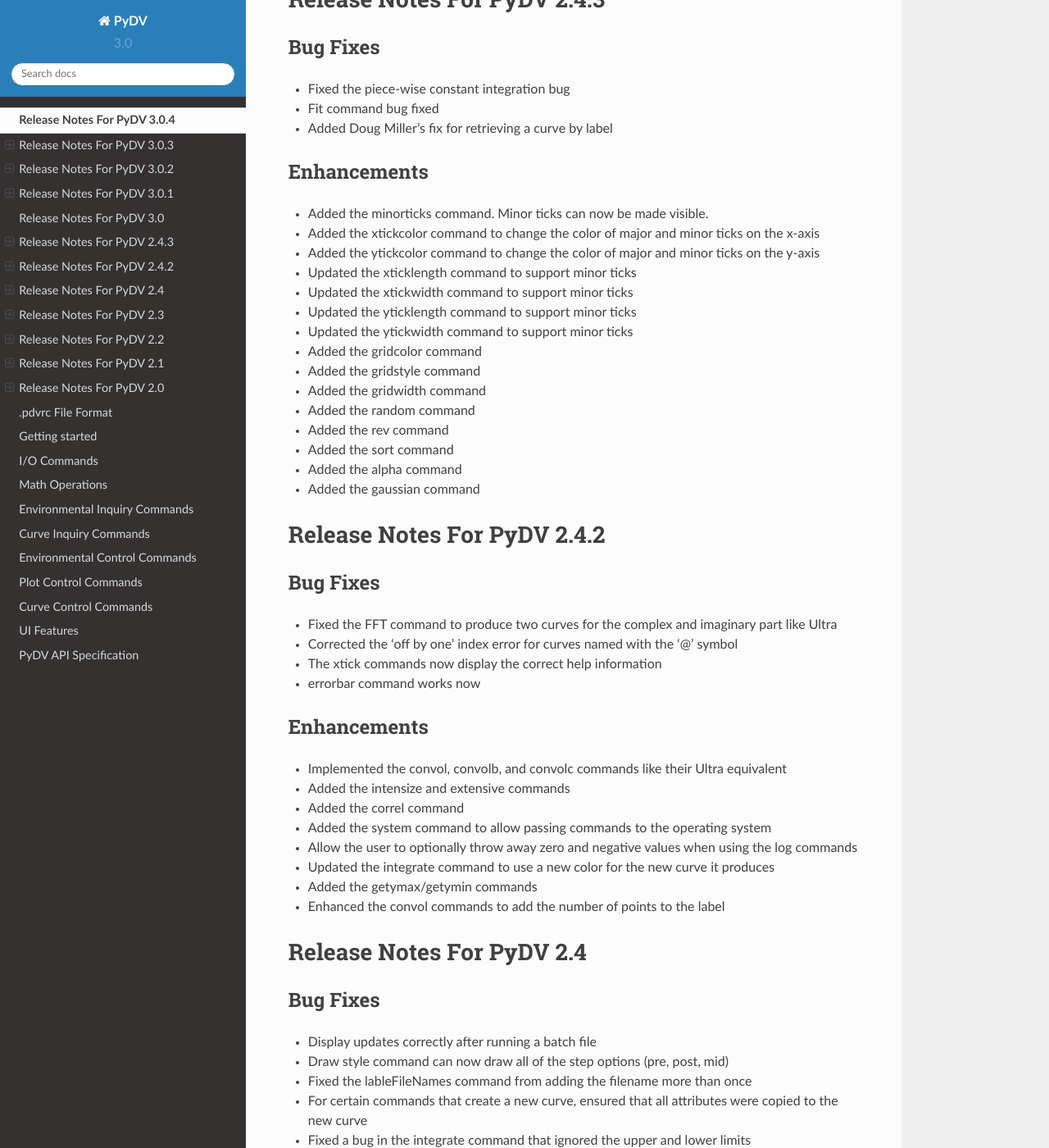
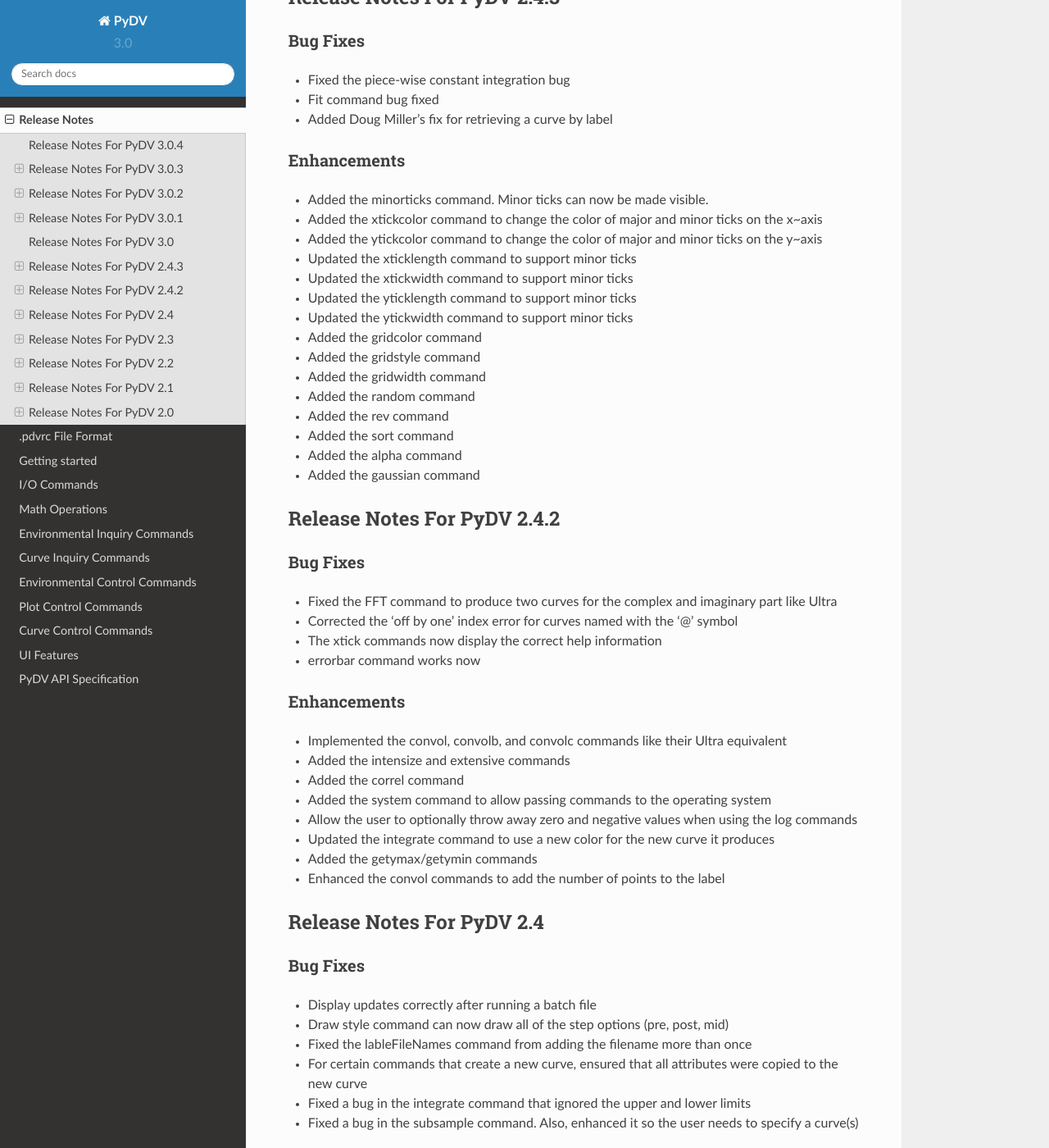
Before and after one commit to LLNL/PyDV, a Sphinx documentation site: the page built from pydv/docs/release_notes.rst, in a window 1280 px wide and 1400 px high, scrolled down 1528 px. Shown: the whole window at 82% size. Built offline with Sphinx 7.4.7 and the Read the Docs theme 2.0.0, drawn with Linux system fonts in a browser that asks for light colours; some of the changed text lies outside the part shown.

Commit message:
Reworking the headers for better toctree org

```diff
--- a/pydv/docs/release_notes.rst
+++ b/pydv/docs/release_notes.rst
@@ -1,7 +1,10 @@
 .. _release_notes:
 
+Release Notes
+=============
+
 Release Notes For PyDV 3.0.4
-============================
+----------------------------
 
 * Changed "ultra" to "pydv" in error messages.
 * Changed "majorminor" to "both" in grid argument.
@@ -10,10 +13,10 @@
 
 
 Release Notes For PyDV 3.0.3
-============================
+----------------------------
 
 Enhancements
-------------
+~~~~~~~~~~~~
 
 * Ability to read Sina curve sets.
 * Ability to specify which curves will appear in the legend.
@@ -21,15 +24,15 @@
 
 
 Release Notes For PyDV 3.0.2
-============================
+----------------------------
 
 Bug Fixes
----------
+~~~~~~~~~
 
 * Zoom settings from the User Interface are now persisted throughout the application.
 
 Enhancements
-------------
+~~~~~~~~~~~~
 
 * Allow simple math operations on curves that have been read in but not yet plotted.
 * Enhanced the **image** command to allow the user to define the image resolution and transparency.
@@ -40,16 +43,16 @@
 
 
 Release Notes For PyDV 3.0.1
-============================
+----------------------------
 
 Bug Fixes
----------
+~~~~~~~~~
 
 * Fixed the @ symbol range bug
 * Fixed guilims command
 
 Enhancements
-------------
+~~~~~~~~~~~~
 
 * Added **labelcurve** command that allows users to add curve letter to the legend label
 * Enhanced the **divide**, **multiply**, **add**, and **subtract** commands to support dividing by a real number
@@ -58,35 +61,35 @@
 * Updated the link in the **About** dialog popup
 
 Changes for PyDV Developers
----------------------------
+~~~~~~~~~~~~~~~~~~~~~~~~~~~
 
 * Moved repository to the LLNL Github organization
 
 
 
 Release Notes For PyDV 3.0
-==========================
+--------------------------
 
 Python 3 port with bug fixes and a lot of minor code refactoring.
 
 
 
 Release Notes For PyDV 2.4.3
-============================
+----------------------------
 
 Bug Fixes
----------
+~~~~~~~~~
 
 * Fixed the piece-wise constant integration bug
 * Fit command bug fixed
 * Added Doug Miller's fix for retrieving a curve by label
 
 Enhancements
-------------
+~~~~~~~~~~~~
 
 * Added the minorticks command. Minor ticks can now be made visible.
-* Added the xtickcolor command to change the color of major and minor ticks on the x-axis
-* Added the ytickcolor command to change the color of major and minor ticks on the y-axis
+* Added the xtickcolor command to change the color of major and minor ticks on the x~axis
+* Added the ytickcolor command to change the color of major and minor ticks on the y~axis
 * Updated the xticklength command to support minor ticks
 * Updated the xtickwidth command to support minor ticks
 * Updated the yticklength command to support minor ticks
@@ -103,10 +106,10 @@
 
 
 Release Notes For PyDV 2.4.2
-============================
+----------------------------
 
 Bug Fixes
----------
+~~~~~~~~~
 
 * Fixed the FFT command to produce two curves for the complex and imaginary part like Ultra
 * Corrected the 'off by one' index error for curves named with the '@' symbol
@@ -114,7 +117,7 @@
 * errorbar command works now
 
 Enhancements
-------------
+~~~~~~~~~~~~
 
 * Implemented the convol, convolb, and convolc commands like their Ultra equivalent
 * Added the intensize and extensive commands
@@ -128,10 +131,10 @@
 
 
 Release Notes For PyDV 2.4
-==========================
+--------------------------
 
 Bug Fixes
----------
+~~~~~~~~~
 
 * Display updates correctly after running a batch file
 * Draw style command can now draw all of the step options (pre, post, mid)
@@ -141,20 +144,20 @@
 * Fixed a bug in the subsample command. Also, enhanced it so the user needs to specify a curve(s)
 
 Enhancements
-------------
+~~~~~~~~~~~~
 
 * Added the dupx command
 * Added the xindex command
-* Added the append-curves command
+* Added the append~curves command
 * Added the average command
 * Added the max command
 * Added the min command
-* Added the get-attributes command
+* Added the get~attributes command
 * Added the stats command
 * Removed unused 'Plot Name' column in the Menu dialog
 * Piecewise constant plots are now supported
 * The font size and font color can be changed only for the legend
-* The getx and gety command now returns all the x- and y-values for a given y- or x-value respectively
+* The getx and gety command now returns all the x~ and y~values for a given y~ or x~value respectively
 * The .pdvrc file supports more default values (fontsize, lnwidth)
 * Improved the syntax of the legend command
 * Added the bkgcolor command that allows the use to change the background color of the plot, window, or both
@@ -164,16 +167,16 @@
 
 
 Release Notes For PyDV 2.3
-==========================
+--------------------------
 
 Bug Fixes
----------
+~~~~~~~~~
 
 * Fixed the **getx** and **gety** commands to work with horizontal/vertical lines.
 * Fixed the sign issue with subtracting curves.
 
 Enhancements
-------------
+~~~~~~~~~~~~
 
 * Added window to display the contents of the **list** command. You can also delete curves from this window.
 * Allow figure size specification in **create_plot**.
@@ -187,20 +190,20 @@
 
 
 Release Notes For PyDV 2.2
-==========================
+--------------------------
 
 Bug Fixes
----------
+~~~~~~~~~
 
 * Fixed the interpolation function for two curves
 * Got alias command working again by adding back the removed import new line
 
 Enhancements
-------------
+~~~~~~~~~~~~
 
 * Added convolvef math command that performs a convolution of two curves using the Fast Fourier transform method
 * Added Fast Fourier Transform math command
-* Added disp and dispx commands for displaying the curves y- and x-values
+* Added disp and dispx commands for displaying the curves y~ and x~values
 * Enhanced the read command to optionally use a regular expression to filter the curves that are read in
 * Created a method in the PyDV Python interface to filter curves using a regular expression
 * Added handlelength command to control the length of lines in the legend
@@ -210,17 +213,17 @@
 
 
 Release Notes For PyDV 2.1
-==========================
+--------------------------
 
 Bug Fixes
----------
+~~~~~~~~~
 
 * Addition operator dropping down into the Python interpreter after execution
 * Error when reading ULTRA files with an extra data item
 * Geometry command not working
 
 Enhancements
-------------
+~~~~~~~~~~~~
 
 * Changing plot properties from the GUI are now persistent
 * Added fontcolor command
@@ -232,7 +235,7 @@
 
 
 Changes for PyDV Developers
----------------------------
+~~~~~~~~~~~~~~~~~~~~~~~~~~~
 
 * Created compile and test scripts
 * Integrated compile and test scripts with Bamboo
@@ -240,16 +243,16 @@
 
 
 Release Notes For PyDV 2.0
-==========================
+--------------------------
 
 Bug Fixes
----------
+~~~~~~~~~
 
 * Plot limits auto adjust fixed
 * Cleaned up a lot of typos and errors in the help documentation
 
 Enhancements
-------------
+~~~~~~~~~~~~
 
 * Legend can be moved by clicking on it and dragging with the mouse
 * Added style command that allows user to change the style of the plot
@@ -263,7 +266,7 @@
 
 
 Changes for PyDV Developers
----------------------------
+~~~~~~~~~~~~~~~~~~~~~~~~~~~
 
 * Setup a documentation framework with SPHINX
 * Added an application icon
```
